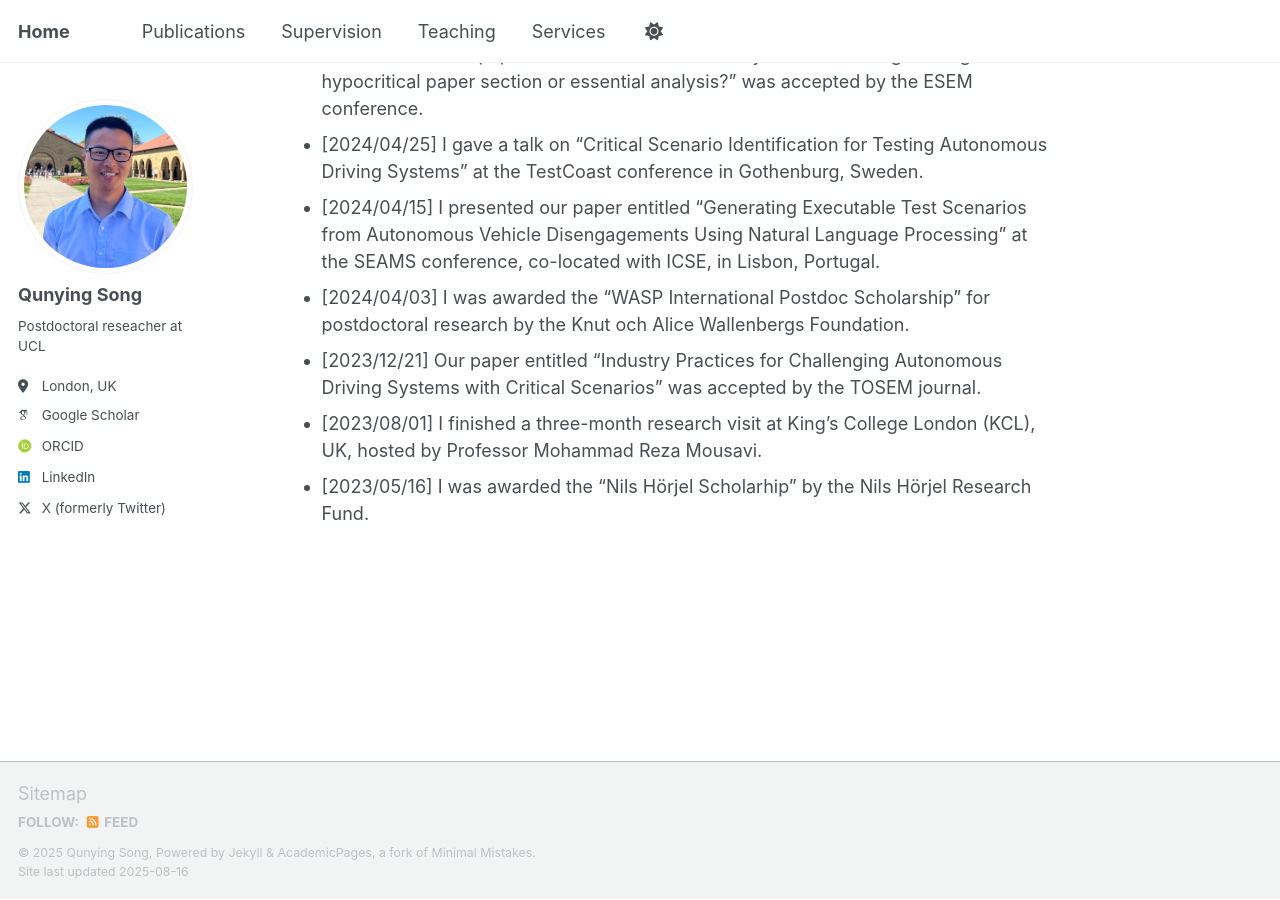
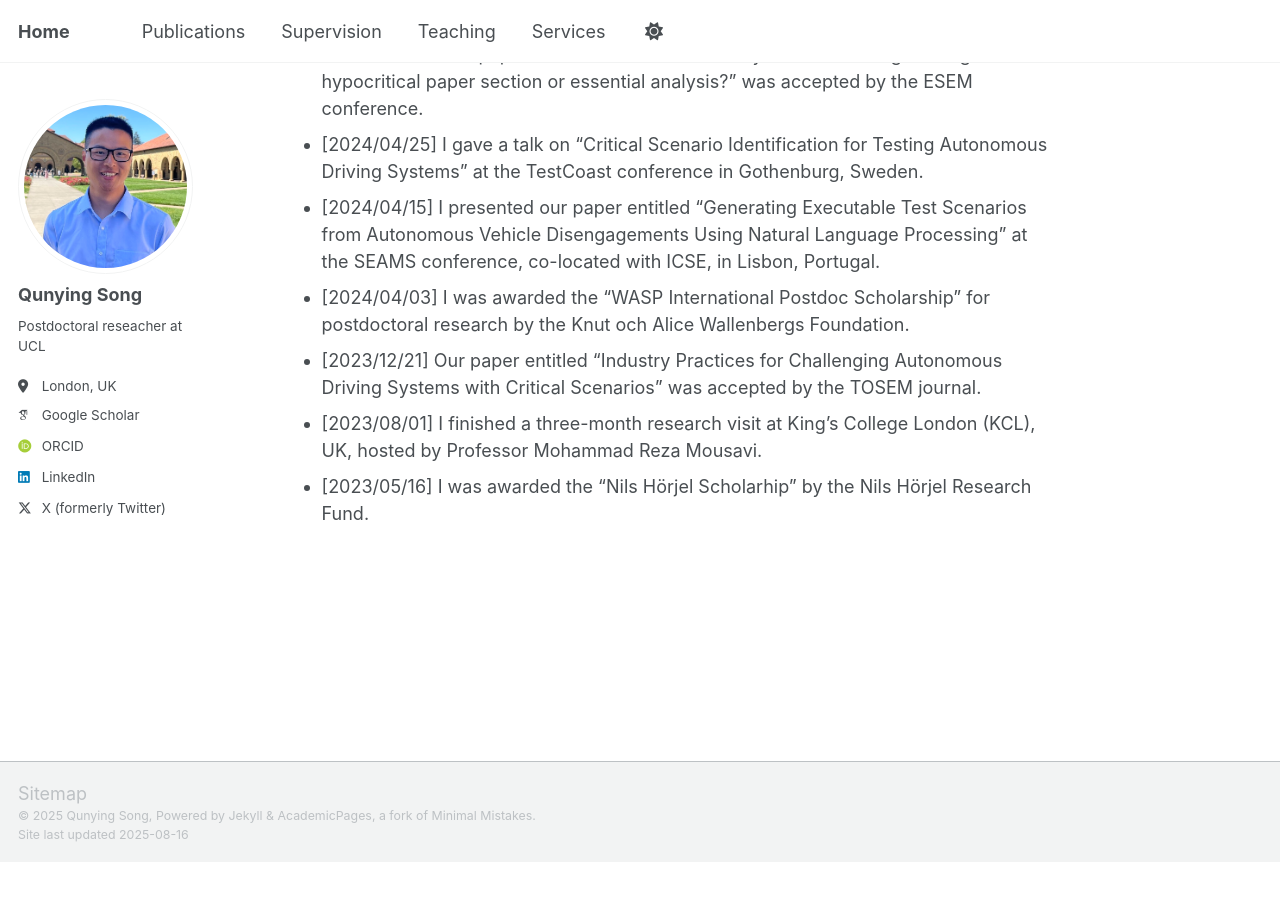
Before and after one commit to qunying-song/qunying-song.github.io, a Jekyll site: the page built from _pages/about.md, in a window 1280 px wide and 900 px high, scrolled down 850 px. Built offline with Jekyll 4.4.1, drawn with Linux system fonts in a browser that asks for light colours; some web fonts are replaced; a script that is not in the unit is left out; after the commit the page ends 1713 px from its top, so only the background shows below that.

Commit message:
Update _config.yml

```diff
--- a/_config.yml
+++ b/_config.yml
@@ -73,7 +73,7 @@ staticman:
       options:
         format           : "iso8601" # "iso8601" (default), "timestamp-seconds", "timestamp-milliseconds"
 atom_feed:
-  hide                   : false     # change to true to hide the RSS feed in the footer
+  hide                   : true     # change to true to hide the RSS feed in the footer
   path                   : # blank (default) uses feed.xml
 
 # Reading Files
@@ -212,7 +212,6 @@ plugins:
   - jekyll-feed
   - jekyll-gist
   - jekyll-paginate
-  - jekyll-sitemap
   - jekyll-redirect-from
   - jemoji
 
```
